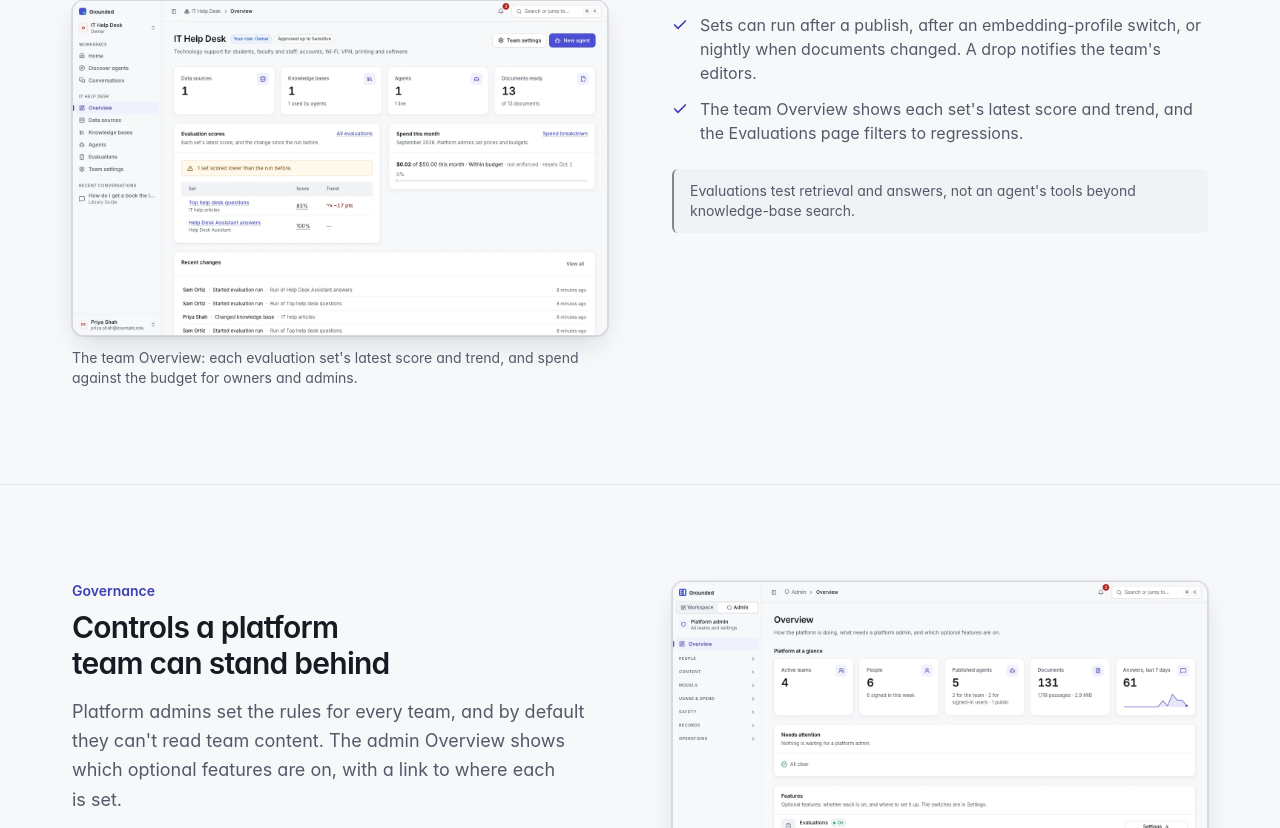
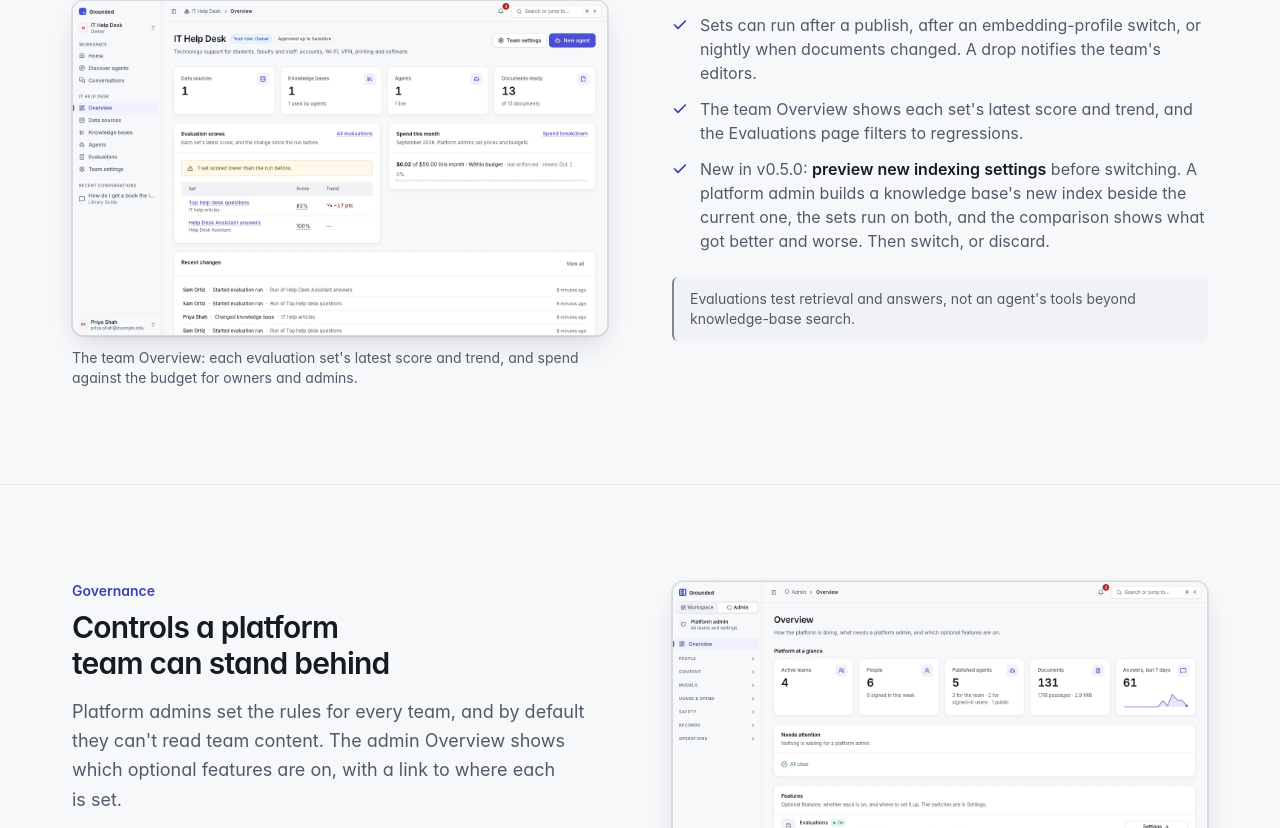
Before and after one commit to ncecere/grounded-website, a Next.js app: page / in a window 1280 px wide. Shown: the part 6052-6880 px from the top of the page. Built offline with nearby package versions, Linux system fonts and the light colour scheme.

Commit message:
v0.5.0: the install snippet's ref, and a line on previewing new indexing settings (hold until released)

```diff
--- a/app/page.tsx
+++ b/app/page.tsx
@@ -227,7 +227,7 @@ const apiExample = `curl https://grounded.example.org/v1/chat/completions \\
 
 const kustomizeExample = `# kustomization.yaml in your own overlay repository
 resources:
-  - https://github.com/ncecere/grounded//deploy/kubernetes/base?ref=v0.4.4
+  - https://github.com/ncecere/grounded//deploy/kubernetes/base?ref=v0.5.0
 images:
   - name: ghcr.io/ncecere/grounded
     digest: sha256:<digest from the release notes>`;
@@ -425,6 +425,11 @@ function Features() {
           <>
             The team Overview shows each set&apos;s latest score and trend, and the Evaluations page filters to
             regressions.
+          </>,
+          <>
+            New in v0.5.0: <Strong>preview new indexing settings</Strong> before switching. A platform admin builds a
+            knowledge base&apos;s new index beside the current one, the sets run on both, and the comparison shows
+            what got better and worse. Then switch, or discard.
           </>,
         ]}
         note={<>Evaluations test retrieval and answers, not an agent&apos;s tools beyond knowledge-base search.</>}
```
